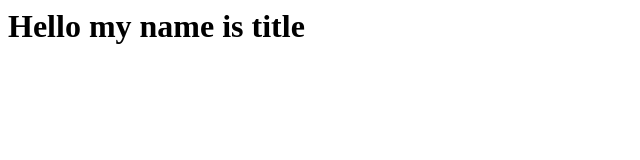
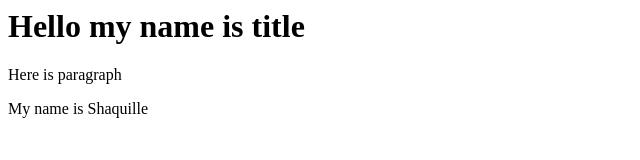
Before and after one commit to ShaquilleDames/landing-page, a plain HTML site: page index.html in a window 1280 px wide. Shown: the whole page, without its empty margins (0-640 px from the left). Drawn offline with Linux system fonts and the light colour scheme.

Commit message:
This is commit message

```diff
--- a/index.html
+++ b/index.html
@@ -1 +1,3 @@
 <h1>Hello my name is title</h1>
+<p>Here is paragraph</p>
+<p>My name is Shaquille</p>
```
